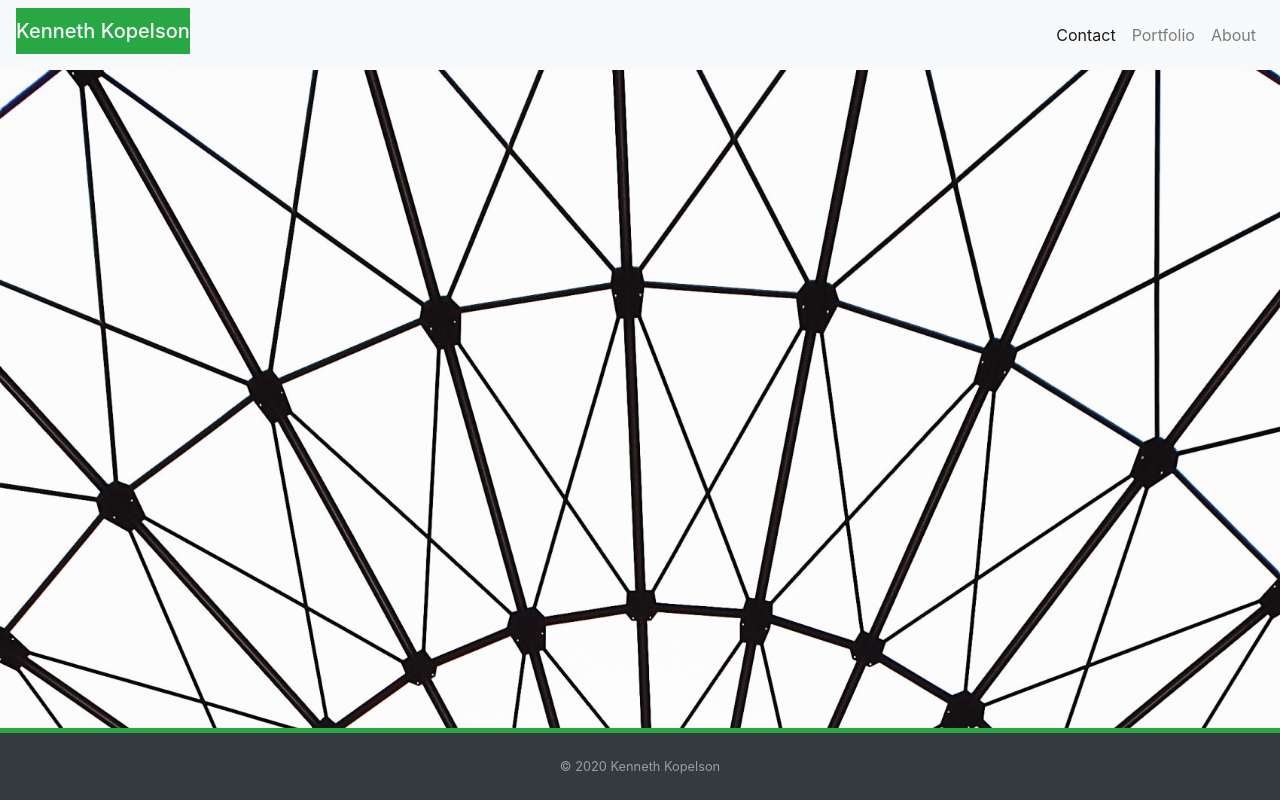
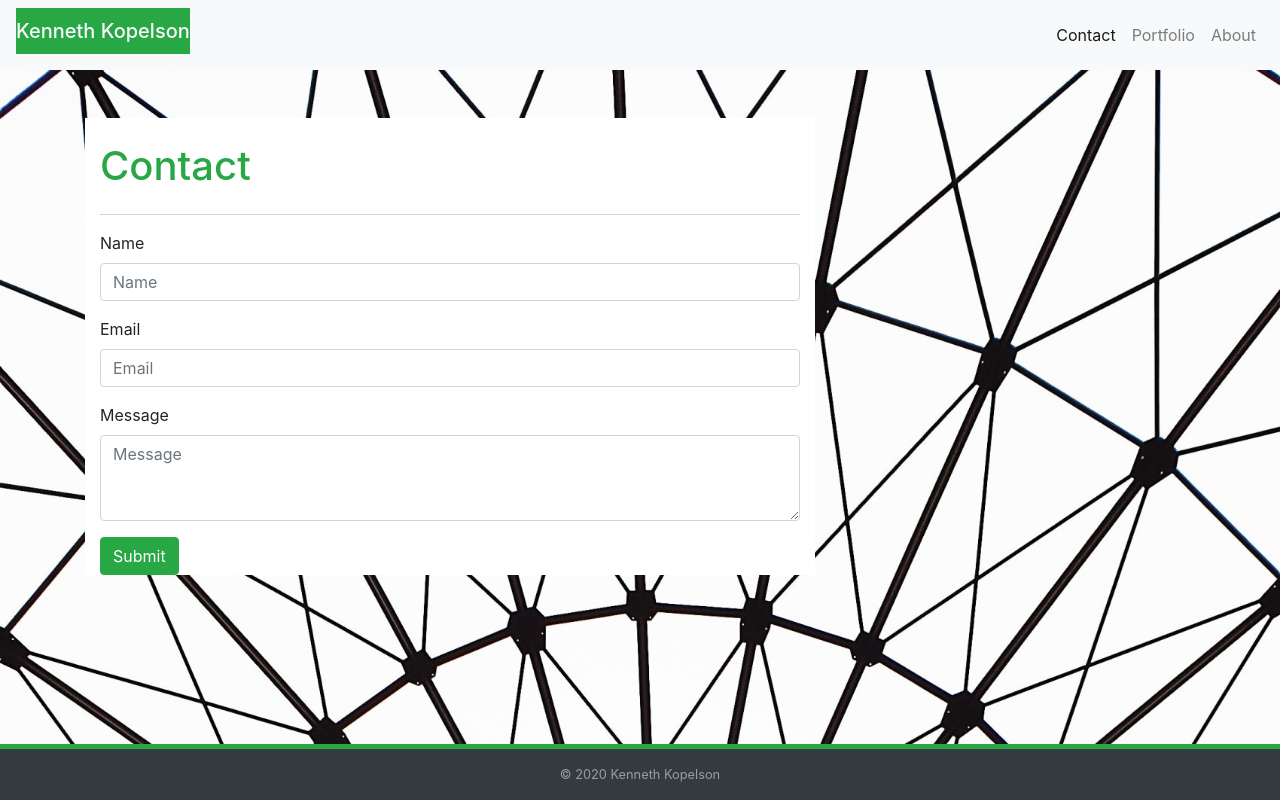
Before and after one commit to Kopelson/responsiveBootstrapPortfolio, a plain HTML site: page contact.html in a window 1280 px wide. Drawn offline with nearby package versions, Linux system fonts and the light colour scheme.

Commit message:
changed minor bootstrap classes to fit better, added contact form

```diff
--- a/contact.html
+++ b/contact.html
@@ -36,9 +36,47 @@
       </nav>
     </header>
 
+    <div class="container mt-5">
+      <div class="row">
+        <div class="col-md-8">
+          <div class="container background-white">
+            <div class="row">
+              <div class="col">
+                <h1 class="pt-4 text-success">Contact</h1>
+              </div>
+            </div>
+          <div class="row">
+            <div class="col">
+              <hr class="p-0 line" />
+            </div>
+          </div>
+          <div class="row">
+            <div class="col">
+              <form>
+                <div class="form-group">
+                  <label for="name">Name</label>
+                  <input type="text" class="form-control" id="name" placeholder="Name">
+                </div>
+                <div class="form-group">
+                  <label for="email">Email</label>
+                  <input type="email" class="form-control" id="email" placeholder="Email">
+                </div>
+                <div class="form-group">
+                  <label for="textarea">Message</label>
+                  <textarea class="form-control" id="textarea" rows="3" placeholder="Message"></textarea>
+                </div>
+                <button type="submit" class="btn btn-success">Submit</button>
+              </form>
+            </div>
+          </div>
+          </div>
+        </div>
+      </div>
+    </div>
+
     <footer class="fixed-bottom border-top border-success border-5">
       <nav class="navbar navbar-dark bg-dark justify-content-center">
-        <small class="text-white-50 p-3">© 2020 Kenneth Kopelson</small>
+        <small class="text-white-50 p-2">© 2020 Kenneth Kopelson</small>
       </nav>
     </footer>
 
```
Also changed, not shown: index.html (+2 -2 lines), portfolio.html (+2 -2 lines).
